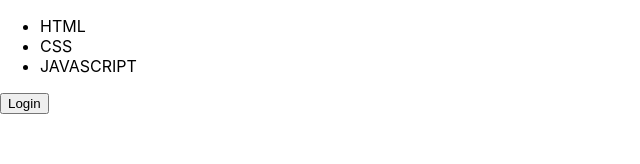
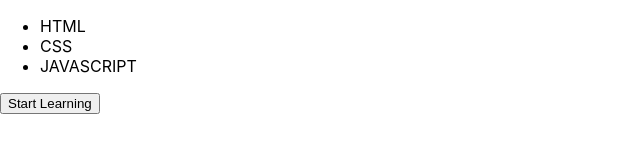
Before and after one commit to BilalKhaalid/React_Testing, a React (Create React App) app in the folder cra/: page / in a window 1280 px wide. Shown: the top 164 px of the page, without its empty margins (0-640 px from the left). Built offline with nearby package versions, Linux system fonts and the light colour scheme.

Commit message:
findBy Queries explored

```diff
--- a/cra/src/components/skills/Skills.jsx
+++ b/cra/src/components/skills/Skills.jsx
@@ -2,6 +2,11 @@ import React from "react";
 
 const Skills = ({ skills }) => {
   const [isLoggedIn, setIsLoggedIn] = React.useState(false);
+  React.useEffect(() => {
+    setTimeout(() => {
+      setIsLoggedIn(true);
+    }, 500);
+  }, []);
   return (
     <div>
       <ul>
@@ -9,12 +14,10 @@ const Skills = ({ skills }) => {
           <li key={skill}>{skill}</li>
         ))}
       </ul>
-      {!isLoggedIn ? (
-        <button onClick={() => setIsLoggedIn(!isLoggedIn)}>Login</button>
+      {isLoggedIn ? (
+        <button>Start Learning</button>
       ) : (
-        <button onClick={() => setIsLoggedIn(!isLoggedIn)}>
-          Start Learning
-        </button>
+        <button onClick={() => setIsLoggedIn(true)}>Login</button>
       )}
     </div>
   );
```
Also changed, not shown: 1 other file (tests, documents, lock files or other folders).
